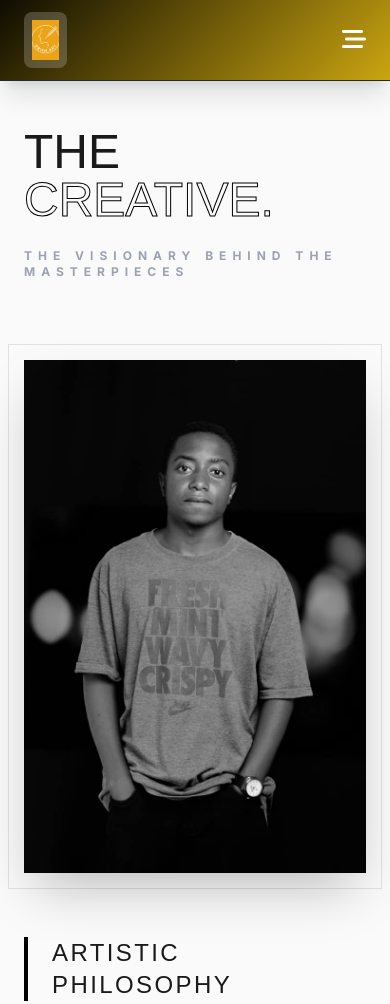
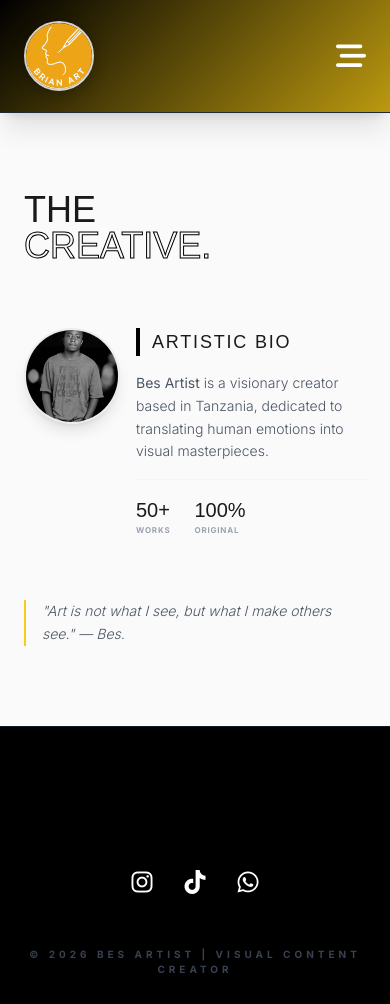
Before and after one commit to mihsso001-pixel/BES-artist, a plain HTML site: page kuhusu.html in a window 390 px wide. Shown: the top 1004 px of the page. Drawn offline with nearby package versions, Linux system fonts and the light colour scheme; a web font is replaced by a local one.

Commit message:
Update kuhusu.html

```diff
--- a/kuhusu.html
+++ b/kuhusu.html
@@ -9,7 +9,7 @@
     <link rel="stylesheet" href="https://cdnjs.cloudflare.com/ajax/libs/font-awesome/6.4.0/css/all.min.css">
 
     <style>
-        body { font-family: 'Inter', sans-serif; }
+        body { font-family: 'Inter', sans-serif; overflow-x: hidden; }
         .artist-font { font-family: 'Unbounded', sans-serif; }
         .outline-text { color: transparent; -webkit-text-stroke: 1px black; }
 
@@ -24,6 +24,15 @@
             100% { background-position: 0% 50%; }
         }
 
+        /* Logo ya Duara ya Kijanja */
+        .logo-circle {
+            width: 70px; height: 70px;
+            border-radius: 50%; object-fit: cover;
+            border: 2px solid rgba(255, 255, 255, 0.8);
+            box-shadow: 0 4px 15px rgba(0,0,0,0.3);
+        }
+        @media (min-width: 768px) { .logo-circle { width: 95px; height: 95px; } }
+
         .reveal { opacity: 0; transform: translateY(30px); transition: all 1s ease-out; }
         .reveal.active { opacity: 1; transform: translateY(0); }
     </style>
@@ -31,9 +40,9 @@
 <body class="bg-[#fafafa] text-[#1a1a1a]">
 
     <nav class="moving-nav fixed w-full z-[100] border-b border-gray-800 shadow-xl">
-        <div class="max-w-7xl mx-auto px-6 h-20 flex justify-between items-center">
-            <a href="index.html" class="bg-white/20 p-2 rounded-lg backdrop-blur-sm">
-                <img src="logo.png" alt="Logo" class="h-10 w-auto object-contain">
+        <div class="max-w-7xl mx-auto px-6 h-28 flex justify-between items-center">
+            <a href="index.html" class="flex items-center">
+                <img src="logo.png" alt="Logo" class="logo-circle transition-transform hover:scale-110">
             </a>
             <div class="hidden md:flex space-x-10 font-bold text-[11px] tracking-[0.2em] uppercase text-white">
                 <a href="index.html" class="hover:text-yellow-400 transition">Home</a>
@@ -41,7 +50,7 @@
                 <a href="kuhusu.html" class="border-b-2 border-yellow-400 text-yellow-400">About</a>
                 <a href="wasiliana.html" class="hover:text-yellow-400 transition">Contact</a>
             </div>
-            <button onclick="toggleMenu()" class="md:hidden text-white text-2xl"><i class="fa-solid fa-bars-staggered" id="menu-icon"></i></button>
+            <button onclick="toggleMenu()" class="md:hidden text-white text-3xl"><i class="fa-solid fa-bars-staggered" id="menu-icon"></i></button>
         </div>
         <div id="mobile-menu" class="hidden flex-col bg-black text-white p-6 space-y-4 font-bold text-center tracking-widest uppercase text-xs">
             <a href="index.html">Home</a>
@@ -51,48 +60,49 @@
         </div>
     </nav>
 
-    <main class="pt-32 pb-20 px-6">
+    <main class="pt-48 pb-20 px-6">
         <div class="max-w-7xl mx-auto">
 
-            <div class="mb-20">
-                <h1 class="artist-font text-5xl md:text-9xl uppercase leading-none reveal">
+            <div class="mb-16">
+                <h1 class="artist-font text-4xl md:text-9xl uppercase leading-none reveal">
                     THE <br> <span class="outline-text">CREATIVE.</span>
                 </h1>
-                <p class="text-gray-400 mt-6 tracking-[0.5em] font-bold text-xs uppercase reveal">The Visionary Behind the Masterpieces</p>
             </div>
 
-            <div class="grid grid-cols-1 md:grid-cols-2 gap-16 items-center">
+            <div class="flex flex-row md:grid md:grid-cols-2 gap-4 md:gap-16 items-start reveal">
 
-                <div class="relative group reveal">
-                    <div class="absolute -inset-4 border border-black/10 group-hover:border-yellow-400 transition duration-500"></div>
-                    <img src="brayan.jpg" alt="Brayan" class="relative w-full grayscale hover:grayscale-0 transition duration-700 shadow-2xl">
-                    <div class="absolute bottom-6 -right-6 bg-black text-white p-6 hidden md:block shadow-xl">
-                        <p class="artist-font text-2xl italic outline-text">Brayan</p>
-                    </div>
+                <div class="flex-shrink-0 w-24 h-24 md:w-full md:h-auto overflow-hidden rounded-full md:rounded-none border-2 border-black/5 md:border-none shadow-lg md:shadow-2xl">
+                    <img src="brayan.jpg" alt="Brayan" class="w-full h-full object-cover grayscale hover:grayscale-0 transition duration-700">
                 </div>
 
-                <div class="space-y-8 reveal">
-                    <h2 class="artist-font text-2xl uppercase tracking-widest border-l-4 border-black pl-6">Artistic Philosophy</h2>
-                    <p class="text-lg leading-relaxed text-gray-600 font-light">
-                        Brayan, professionally known as <strong>Bes Artist</strong>, is a distinguished visual artist dedicated to translating human emotions and cultural narratives onto canvas. His work transcends mere illustration, acting as a profound dialogue between reality and imagination.
+                <div class="space-y-4 md:space-y-8">
+                    <h2 class="artist-font text-lg md:text-3xl uppercase tracking-widest border-l-4 border-black pl-3 md:pl-6">Artistic Bio</h2>
+                    <p class="text-sm md:text-lg leading-relaxed text-gray-600 font-light">
+                        <strong>Bes Artist</strong> is a visionary creator based in Tanzania, dedicated to translating human emotions into visual masterpieces.
                     </p>
-                    <p class="text-lg leading-relaxed text-gray-600 font-light">
-                        Every stroke is a testament to thousands of hours of precision and creative discipline. Bes Artist has garnered acclaim for his unparalleled ability to breathe "soul" into contemporary pencil sketches and modern mixed media.
+                    <p class="hidden md:block text-lg leading-relaxed text-gray-600 font-light">
+                        Every stroke is a testament to precision and creative discipline. His work acts as a bridge between the physical and the spiritual realm of art.
                     </p>
 
-                    <div class="grid grid-cols-2 gap-8 pt-8 border-t border-gray-100">
+                    <div class="flex space-x-6 md:space-x-12 pt-4 md:pt-8 border-t border-gray-100">
                         <div>
-                            <p class="artist-font text-3xl">50+</p>
-                            <p class="text-[10px] uppercase tracking-widest text-gray-400 font-bold">Commissioned Works</p>
+                            <p class="artist-font text-xl md:text-4xl">50+</p>
+                            <p class="text-[8px] md:text-[10px] uppercase tracking-widest text-gray-400 font-bold">Works</p>
                         </div>
                         <div>
-                            <p class="artist-font text-3xl">100%</p>
-                            <p class="text-[10px] uppercase tracking-widest text-gray-400 font-bold">Original Concepts</p>
+                            <p class="artist-font text-xl md:text-4xl">100%</p>
+                            <p class="text-[8px] md:text-[10px] uppercase tracking-widest text-gray-400 font-bold">Original</p>
                         </div>
                     </div>
                 </div>
+            </div>
 
+            <div class="mt-16 md:mt-32 reveal">
+                 <p class="md:hidden text-sm leading-relaxed text-gray-600 font-light italic border-l-2 border-yellow-400 pl-4">
+                    "Art is not what I see, but what I make others see." — Bes.
+                </p>
             </div>
+
         </div>
     </main>
 
@@ -103,9 +113,8 @@
                 <a href="#" class="hover:text-pink-500 transition"><i class="fa-brands fa-instagram"></i></a>
                 <a href="#" class="hover:text-pink-400 transition"><i class="fa-brands fa-tiktok"></i></a>
                 <a href="#" class="hover:text-green-500 transition"><i class="fa-brands fa-whatsapp"></i></a>
-                <a href="#" class="hover:text-red-600 transition"><i class="fa-brands fa-youtube"></i></a>
             </div>
-            <p class="text-[10px] tracking-[0.4em] text-gray-700 uppercase font-bold">&copy; 2026 Bes Artist | Visual Arts & Design</p>
+            <p class="text-[10px] tracking-[0.4em] text-gray-700 uppercase font-bold">&copy; 2026 Bes Artist | Visual Content Creator</p>
         </div>
     </footer>
 
```
